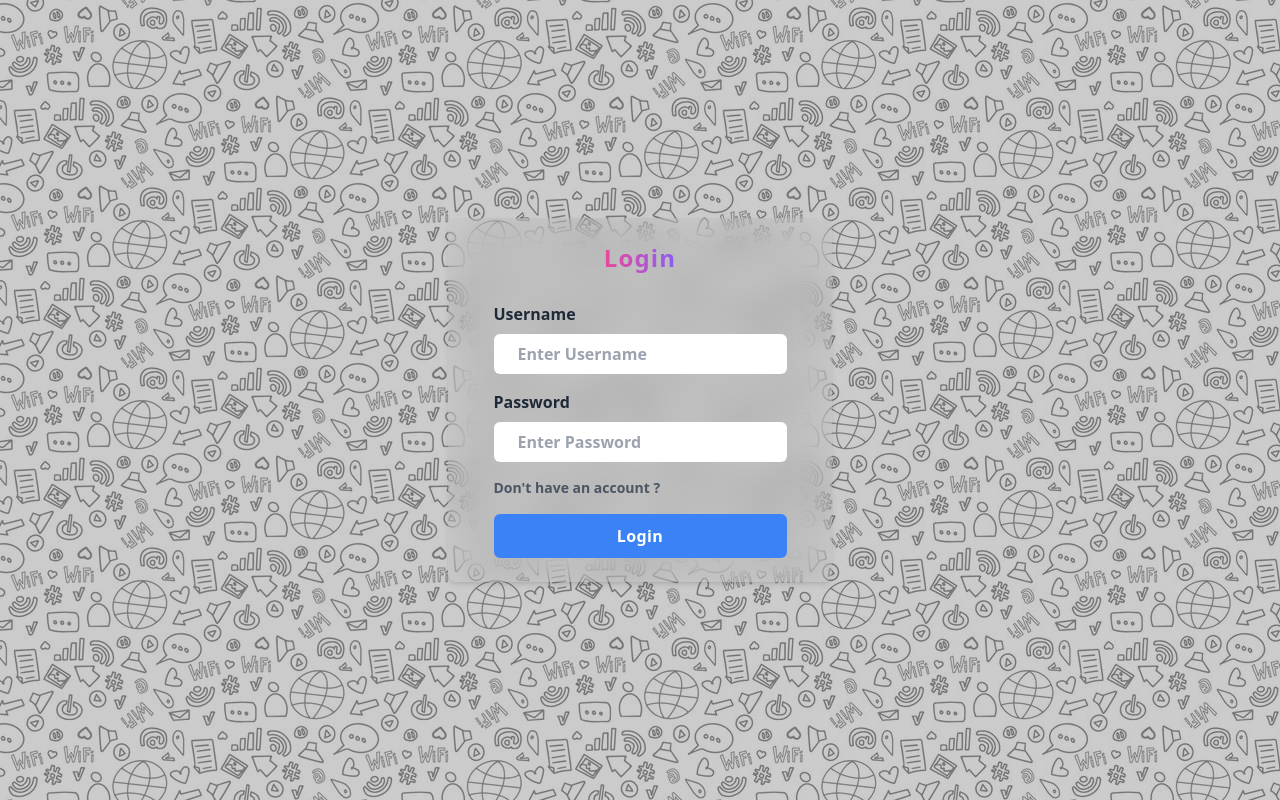
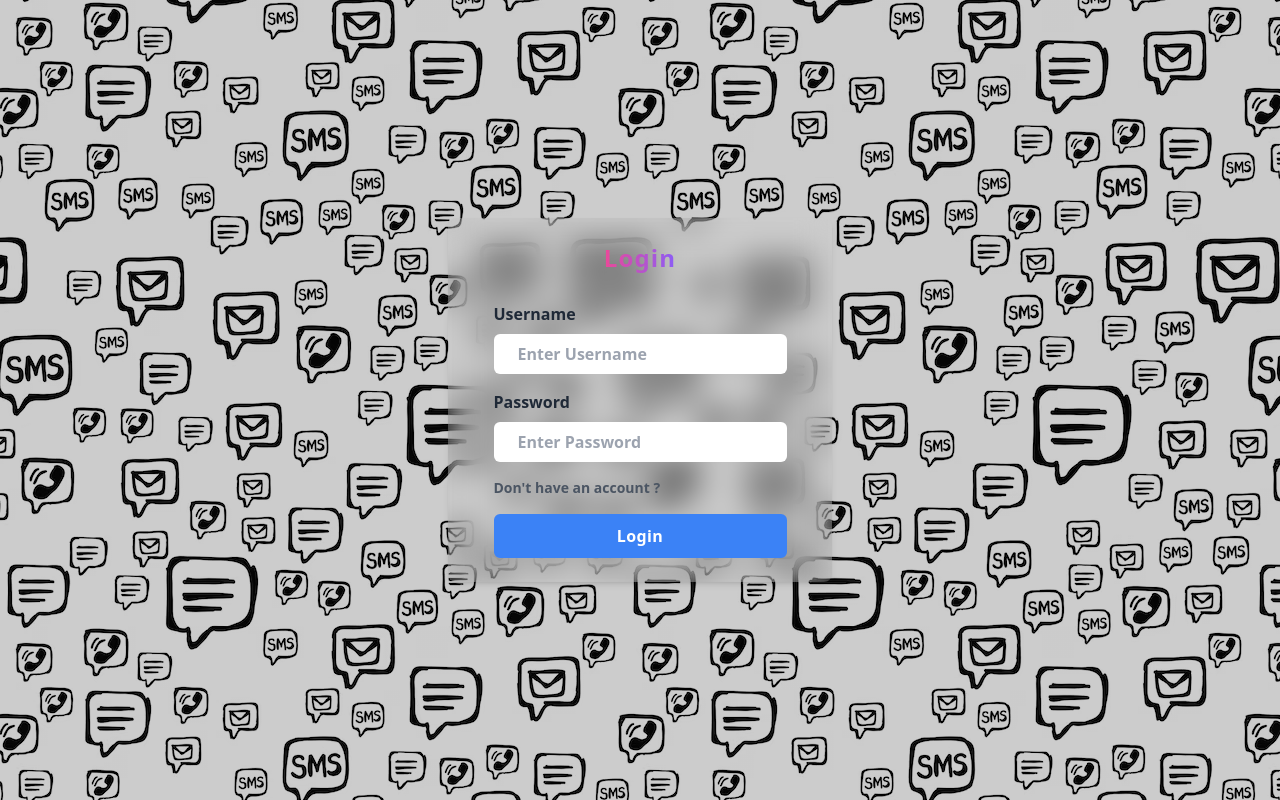
Before and after one commit to kanugurajesh/Anonymous-Advanced-Chat-App, a React (Vite) app in the folder frontend/: page /login in a window 1280 px wide. Built offline with nearby package versions, Linux system fonts and the light colour scheme.

Commit message:
Updating the background of the app

```diff
--- a/frontend/src/index.css
+++ b/frontend/src/index.css
@@ -3,7 +3,7 @@
 @tailwind utilities;
 
 body {
-    background: linear-gradient(rgba(0,0,0,0.2), rgba(0, 0, 0, 0.2)), url("/chat-background.jpg");
+    background: linear-gradient(rgba(0,0,0,0.2), rgba(0, 0, 0, 0.2)), url("/chat-background.avif");
 	/* background-repeat: no-repeat; */
 	/* background-size: cover; */
 	/* background-position: center; */
```
Also changed, not shown: frontend/public/chat-background.avif (added), frontend/public/chat-background1.jpg (renamed from frontend/public/chat-background.jpg).
